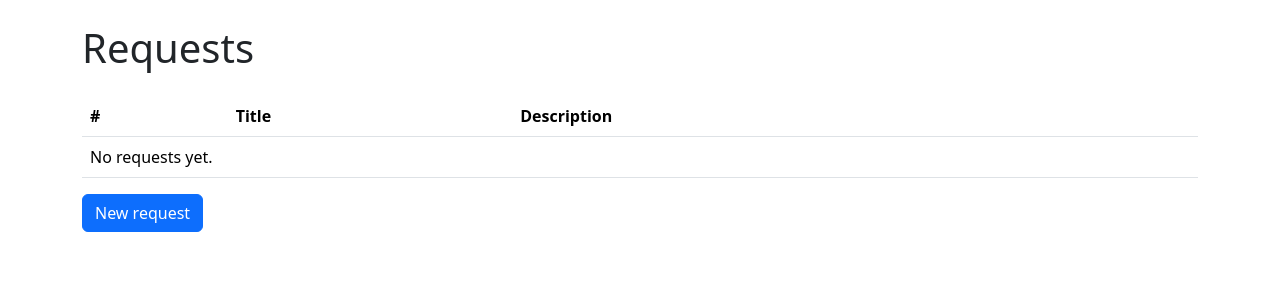
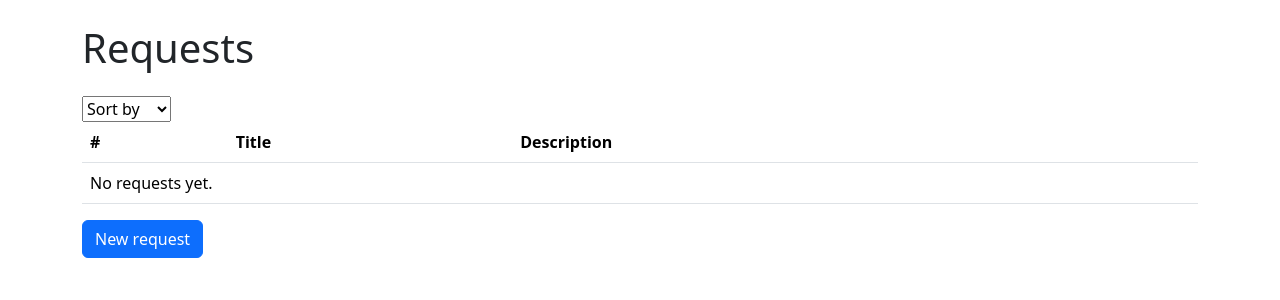
Before and after one commit to Sanjhay12/SEG-SGT-Mini-Task, a Django app: page / in a window 1280 px wide. Shown: the part 56-356 px from the top of the page. Run offline with Django 5.2, Linux system fonts and the light colour scheme; data that the repository does not hold is empty.

Commit message:
Implemented aplphabetical ordering.

```diff
--- a/tracker/templates/request_list.html
+++ b/tracker/templates/request_list.html
@@ -3,6 +3,15 @@
 {% block heading %}Requests{% endblock %}
 
 {% block content %}
+
+<select id= "sort-select" name="sort" aria-placeholder="Sort by">
+  <option value="" selected disabled hidden>Sort by</option>
+  <option value="title_ASC"> Title(A-Z)</option>
+  <option value="title_DESC">Title(Z-A)</option>
+  <option value="id_ASC"> Id#</option>
+</select>
+
+
 <table class="table table-hover">
   <thead>
     <tr>
@@ -12,7 +21,7 @@
       <th></th>
     </tr>
   </thead>
-  <tbody>
+  <tbody id="request-rows">
     {% for request in requests %}
       <tr>
         <td>{{ request.pk }}</td>
@@ -30,5 +39,23 @@
   </tbody>
 </table>
 
+<script>
+  const select = document.getElementById("sort-select");
+  select.addEventListener("change", async() =>{
+    const url = "?sort=" + select.value;
+
+    const response = await fetch(url);
+    const html = await response.text();
+
+    const doc = new DOMParser().parseFromString(html, "text/html");
+    const newRows = doc.getElementById("request-rows");
+    document.getElementById("request-rows").innerHTML = newRows.innerHTML;
+
+  });
+
+
+
+</script>
+
 <a class="btn btn-primary" href="{% url 'create_request' %}">New request</a>
 {% endblock %}
--- a/tracker/views.py
+++ b/tracker/views.py
@@ -4,8 +4,16 @@ from .forms import RequestForm
 from .models import Request
 
 
+sort_Options = {
+    "title_ASC": "title",
+    "title_DESC": "-title",
+    "id_ASC" : "id",
+}
+
+
 def list_request(request):
-    return render(request, 'request_list.html', {'requests': Request.objects.all()})
+    sort = request.GET.get("sort")
+    return render(request, 'request_list.html', {'requests': Request.objects.all().order_by(sort_Options.get(sort, "-id"))})
 
 
 def view_request(request, pk):
```
